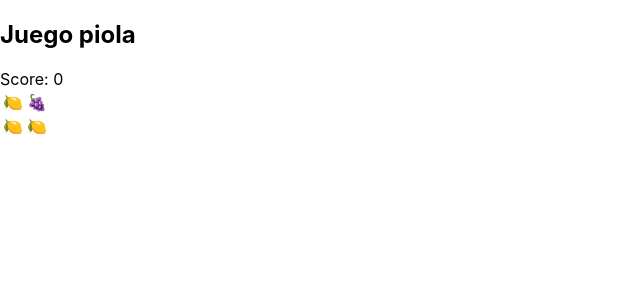
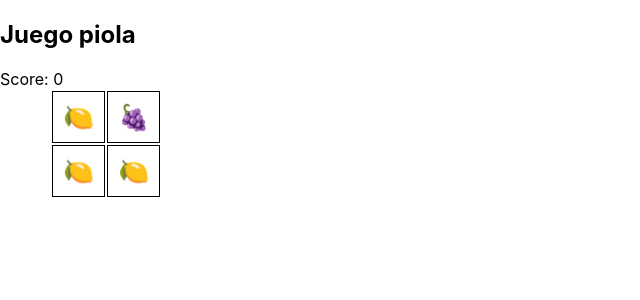
Before and after one commit to GalaxyM4/memory-game, a React (Create React App) app: page / in a window 1280 px wide. Both pictures are taken after a click on the button "Facil". Shown: the top 300 px of the page, without its empty margins (0-640 px from the left). Built offline with nearby package versions, Linux system fonts and the light colour scheme.

Commit message:
css editado

```diff
--- a/src/index.css
+++ b/src/index.css
@@ -1,13 +1,39 @@
 body {
   margin: 0;
-  font-family: -apple-system, BlinkMacSystemFont, 'Segoe UI', 'Roboto', 'Oxygen',
-    'Ubuntu', 'Cantarell', 'Fira Sans', 'Droid Sans', 'Helvetica Neue',
-    sans-serif;
+  font-family: -apple-system, BlinkMacSystemFont, 'Segoe UI', 'Roboto', 'Oxygen','Ubuntu', 'Cantarell', 'Fira Sans', 'Droid Sans', 'Helvetica Neue', sans-serif;
   -webkit-font-smoothing: antialiased;
   -moz-osx-font-smoothing: grayscale;
 }
 
 code {
-  font-family: source-code-pro, Menlo, Monaco, Consolas, 'Courier New',
-    monospace;
+  font-family: source-code-pro, Menlo, Monaco, Consolas, 'Courier New', monospace;
 }
+
+#board {
+  padding-left: 50px;
+}
+
+#board th, td {
+  border:1px solid black;
+  padding: 10px;
+  font-size: 25px;
+}
+
+.q_buttons {
+  background-color: #009e61;
+  color: white;
+  border: none;
+  padding: 10px 10px;
+  text-align: center;
+  display: inline-block;
+  font-size: 15px;
+  width: 35px;
+}
+
+.q_buttons:hover {
+  background-color: #00663f;
+}
+
+.q_buttons:active {
+  background-color: #364640;
+}
```
